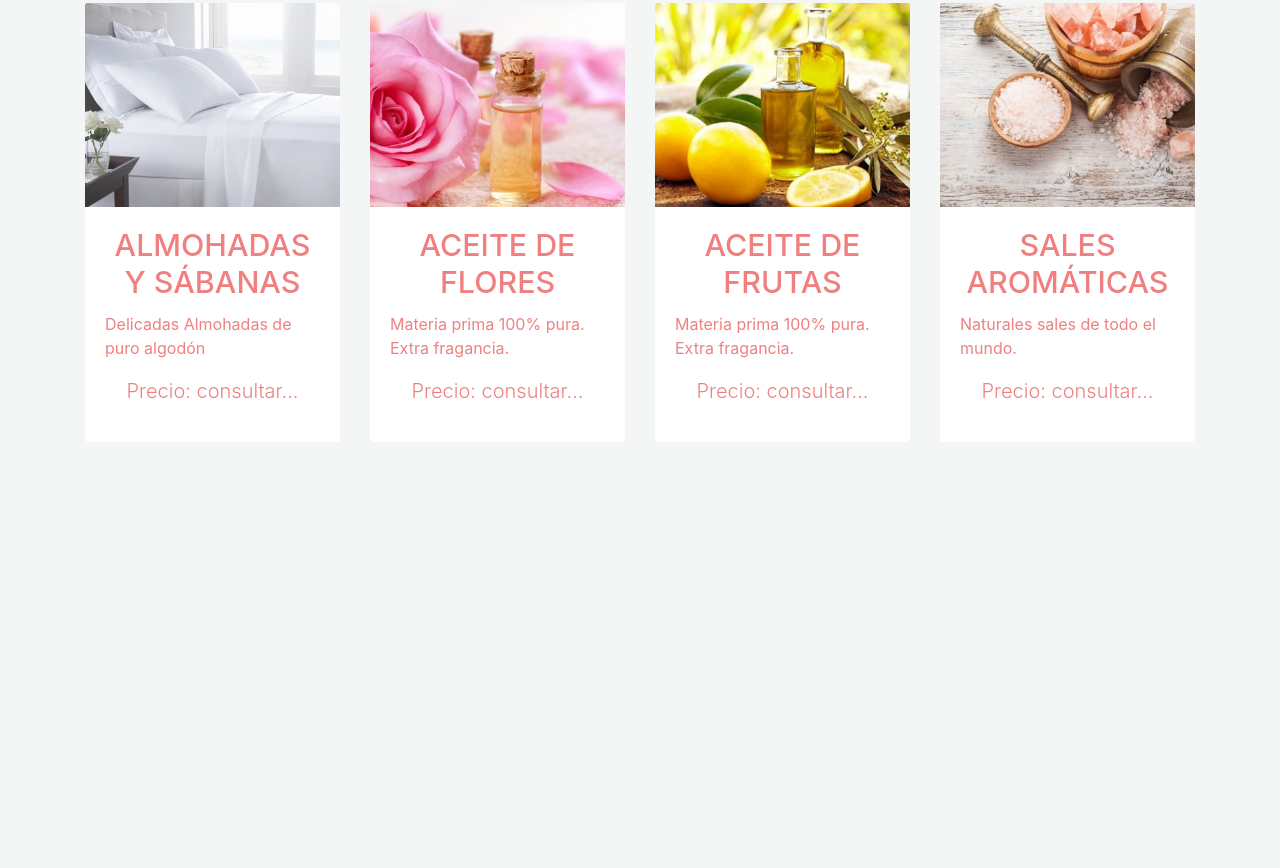
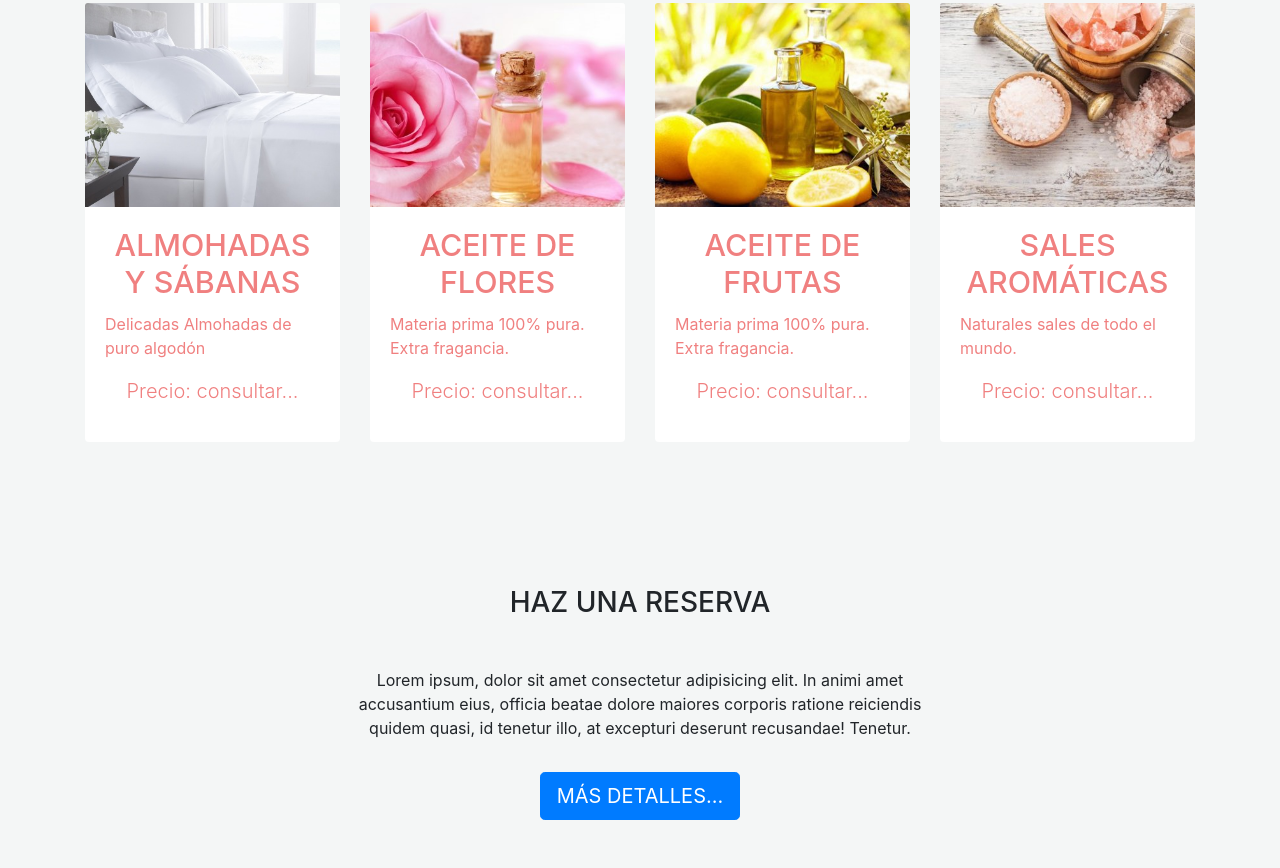
Before and after one commit to lgLuis/Bootstrap4_SPA, a plain HTML site: page index.html in a window 1280 px wide. Shown: the part 2448-3316 px from the top of the page. Before the commit the page ends 2986 px from the top, so only its background shows below. Drawn offline with Linux system fonts and the light colour scheme.

Commit message:
html nueva seccion

```diff
--- a/index.html
+++ b/index.html
@@ -339,6 +339,18 @@
         </div> <!--FIN ROW-->
     </section>
 
+    <div class="citas container-fluid py-5">
+        <div class="row justify-content-center">
+            <div class="col-md-8 col-lg-6 text-center">
+                <h3 class="text-uppercase">Haz una reserva</h3>
+                <p class="mt-5">
+                    Lorem ipsum, dolor sit amet consectetur adipisicing elit. In animi amet accusantium eius, officia beatae dolore maiores corporis ratione reiciendis quidem quasi, id tenetur illo, at excepturi deserunt recusandae! Tenetur.
+                </p>
+                <a href="#" class="btn btn-primary mt-3 btn-lg text-uppercase">Más detalles...</a>
+            </div>
+        </div>
+    </div>
+
 
 
 
```
